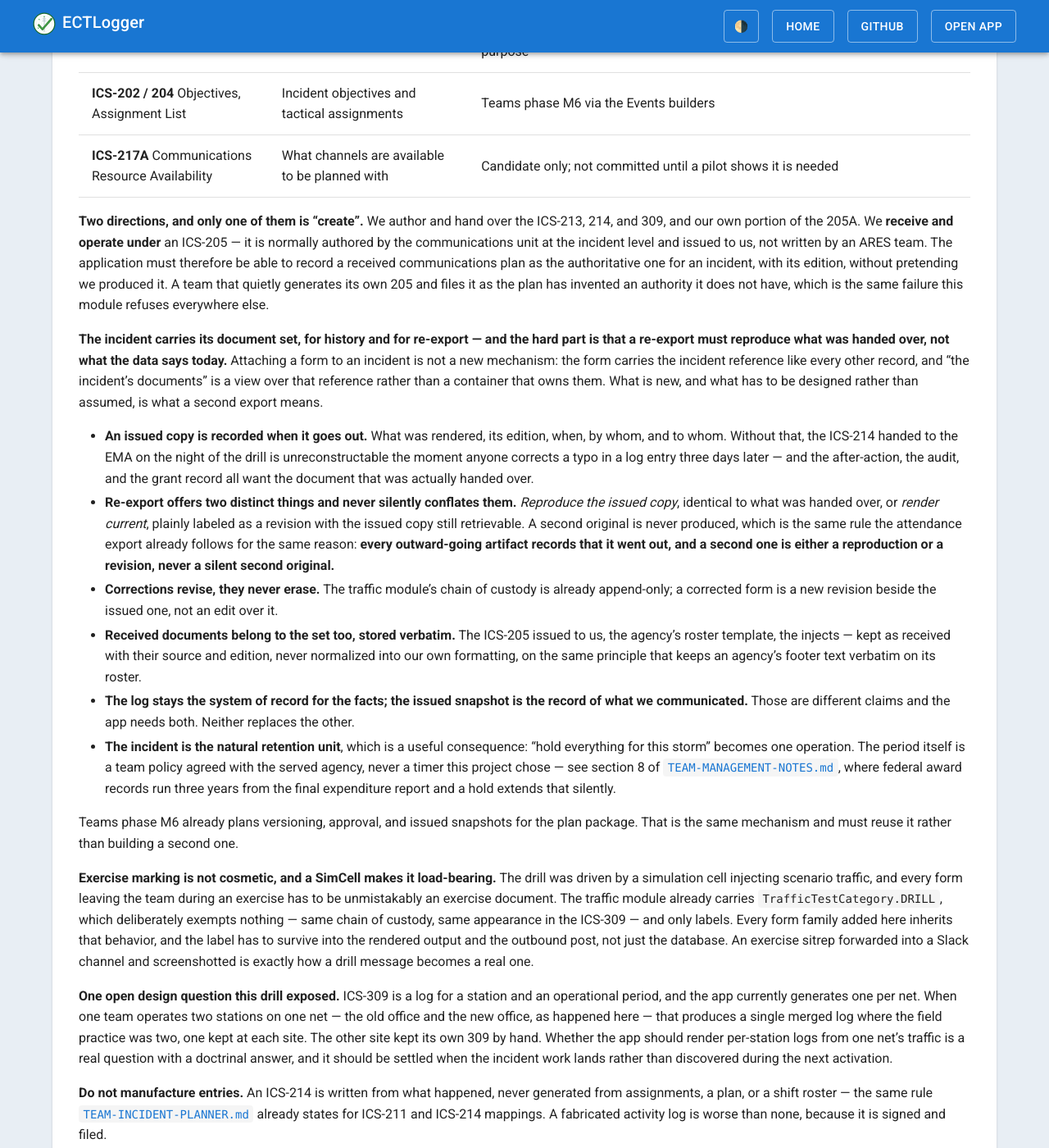
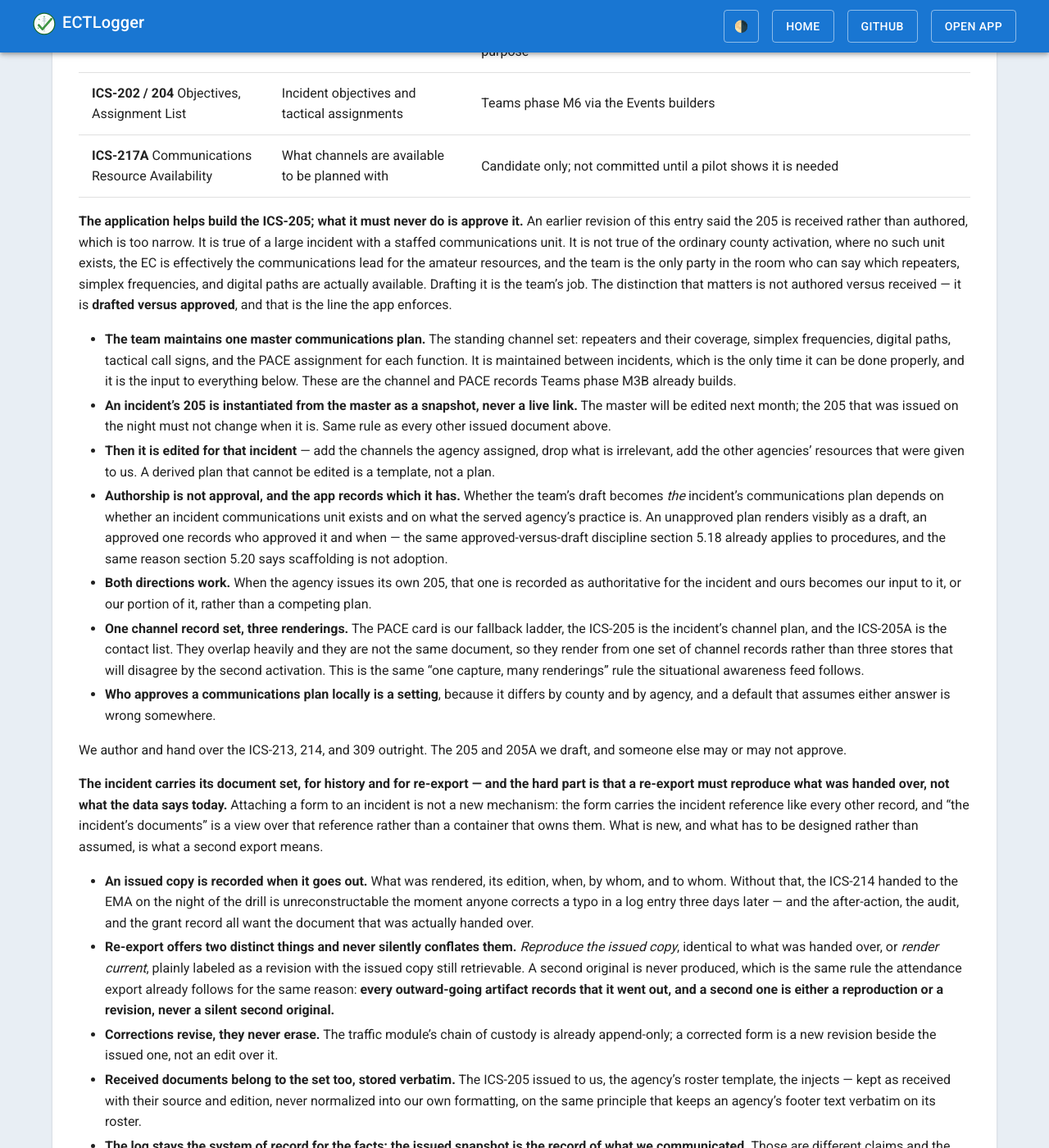
Before and after one commit to bradbrownjr/ectlogger, a Jekyll site: the page built from docs/ROADMAP.md, in a window 1280 px wide and 1400 px high, scrolled down 18529 px. Shown: the whole window at 82% size. Built offline with Jekyll 4.4.1, drawn with Linux system fonts in a browser that asks for light colours; our own code applies the rules of GitHub Pages for plain Markdown files.

Commit message:
docs: the app drafts the ICS-205; it never approves it
Corrects an over-narrow claim made in 60ebfa4, that the ICS-205 is
received rather than authored. That holds for a large incident with a
staffed communications unit. It does not hold for the ordinary county
activation, where no such unit exists, the EC is effectively the
communications lead for the amateur resources, and the team is the only
party who can say which repeaters, simplex frequencies, and digital paths
are actually available. Drafting it is the team's job.

The line that matters is drafted versus approved, not authored versus
received:

- The team maintains one master communications plan -- the standing
  channel set with a PACE assignment per function -- built and maintained
  between incidents, which is the only time it can be done properly.
  These are the channel and PACE records phase M3B already builds.
- An incident ICS-205 is instantiated from that master as a snapshot,
  never a live link, so editing the master next month cannot alter a plan
  already issued. Then it is edited for that incident.
- An unapproved plan renders visibly as a draft; an approved one records
  who approved it and when. Same discipline section 5.18 applies to
  procedures and section 5.20 applies to scaffolding.
- Both directions work: an agency-issued plan is recorded as
  authoritative and the team's becomes its input.
- One channel record set renders the PACE card, the ICS-205, and the
  ICS-205A. Three stores would disagree by the second activation.

Who approves a communications plan locally is added to the policy
register, since it differs by county and agency and any default assumes
an answer that is wrong somewhere.

TM-51 added and traced to M6, with its master records from M3B.

Co-Authored-By: Claude Opus 5 <noreply@anthropic.com>
Claude-Session: https://claude.ai/code/session_018UAo5kvnrfbeiLuzfXbk9A

```diff
--- a/docs/ROADMAP.md
+++ b/docs/ROADMAP.md
@@ -568,7 +568,17 @@ The fourth is the discovery, **and it is its own record rather than a kind of tr
 | **ICS-202 / 204** Objectives, Assignment List | Incident objectives and tactical assignments | Teams phase M6 via the Events builders |
 | **ICS-217A** Communications Resource Availability | What channels are available to be planned with | Candidate only; not committed until a pilot shows it is needed |
 
-**Two directions, and only one of them is "create".** We author and hand over the ICS-213, 214, and 309, and our own portion of the 205A. We **receive and operate under** an ICS-205 — it is normally authored by the communications unit at the incident level and issued to us, not written by an ARES team. The application must therefore be able to record a received communications plan as the authoritative one for an incident, with its edition, without pretending we produced it. A team that quietly generates its own 205 and files it as the plan has invented an authority it does not have, which is the same failure this module refuses everywhere else.
+**The application helps build the ICS-205; what it must never do is approve it.** An earlier revision of this entry said the 205 is received rather than authored, which is too narrow. It is true of a large incident with a staffed communications unit. It is not true of the ordinary county activation, where no such unit exists, the EC is effectively the communications lead for the amateur resources, and the team is the only party in the room who can say which repeaters, simplex frequencies, and digital paths are actually available. Drafting it is the team's job. The distinction that matters is not authored versus received — it is **drafted versus approved**, and that is the line the app enforces.
+
+- **The team maintains one master communications plan.** The standing channel set: repeaters and their coverage, simplex frequencies, digital paths, tactical call signs, and the PACE assignment for each function. It is maintained between incidents, which is the only time it can be done properly, and it is the input to everything below. These are the channel and PACE records Teams phase M3B already builds.
+- **An incident's 205 is instantiated from the master as a snapshot, never a live link.** The master will be edited next month; the 205 that was issued on the night must not change when it is. Same rule as every other issued document above.
+- **Then it is edited for that incident** — add the channels the agency assigned, drop what is irrelevant, add the other agencies' resources that were given to us. A derived plan that cannot be edited is a template, not a plan.
+- **Authorship is not approval, and the app records which it has.** Whether the team's draft becomes *the* incident's communications plan depends on whether an incident communications unit exists and on what the served agency's practice is. An unapproved plan renders visibly as a draft, an approved one records who approved it and when — the same approved-versus-draft discipline section 5.18 already applies to procedures, and the same reason section 5.20 says scaffolding is not adoption.
+- **Both directions work.** When the agency issues its own 205, that one is recorded as authoritative for the incident and ours becomes our input to it, or our portion of it, rather than a competing plan.
+- **One channel record set, three renderings.** The PACE card is our fallback ladder, the ICS-205 is the incident's channel plan, and the ICS-205A is the contact list. They overlap heavily and they are not the same document, so they render from one set of channel records rather than three stores that will disagree by the second activation. This is the same "one capture, many renderings" rule the situational awareness feed follows.
+- **Who approves a communications plan locally is a setting**, because it differs by county and by agency, and a default that assumes either answer is wrong somewhere.
+
+We author and hand over the ICS-213, 214, and 309 outright. The 205 and 205A we draft, and someone else may or may not approve.
 
 **The incident carries its document set, for history and for re-export — and the hard part is that a re-export must reproduce what was handed over, not what the data says today.** Attaching a form to an incident is not a new mechanism: the form carries the incident reference like every other record, and "the incident's documents" is a view over that reference rather than a container that owns them. What is new, and what has to be designed rather than assumed, is what a second export means.
 
```
Also changed, not shown: docs/concepts/TEAM-ACTIVATION-CALLOUTS.md (+1 -0 lines), docs/concepts/TEAM-MANAGEMENT-NOTES.md (+3 -1 lines).
